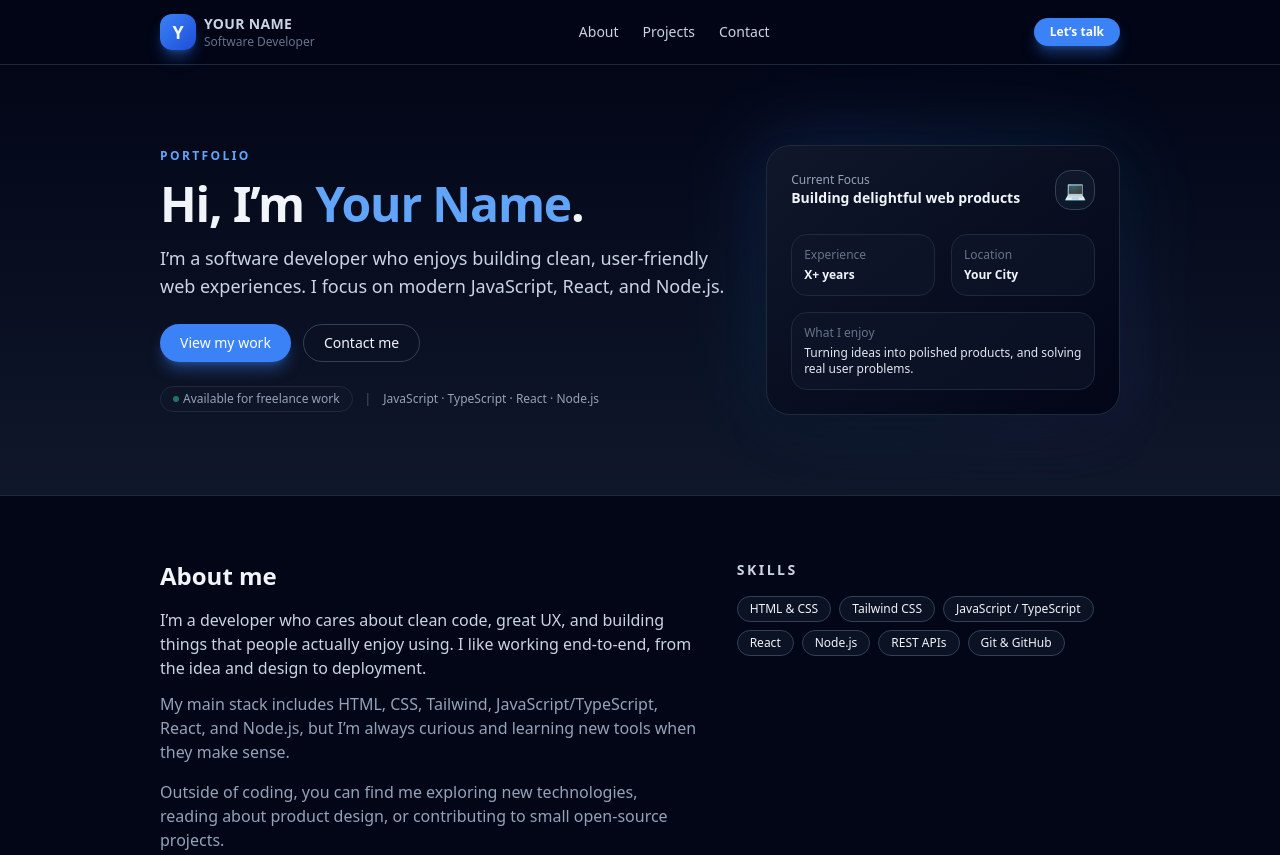
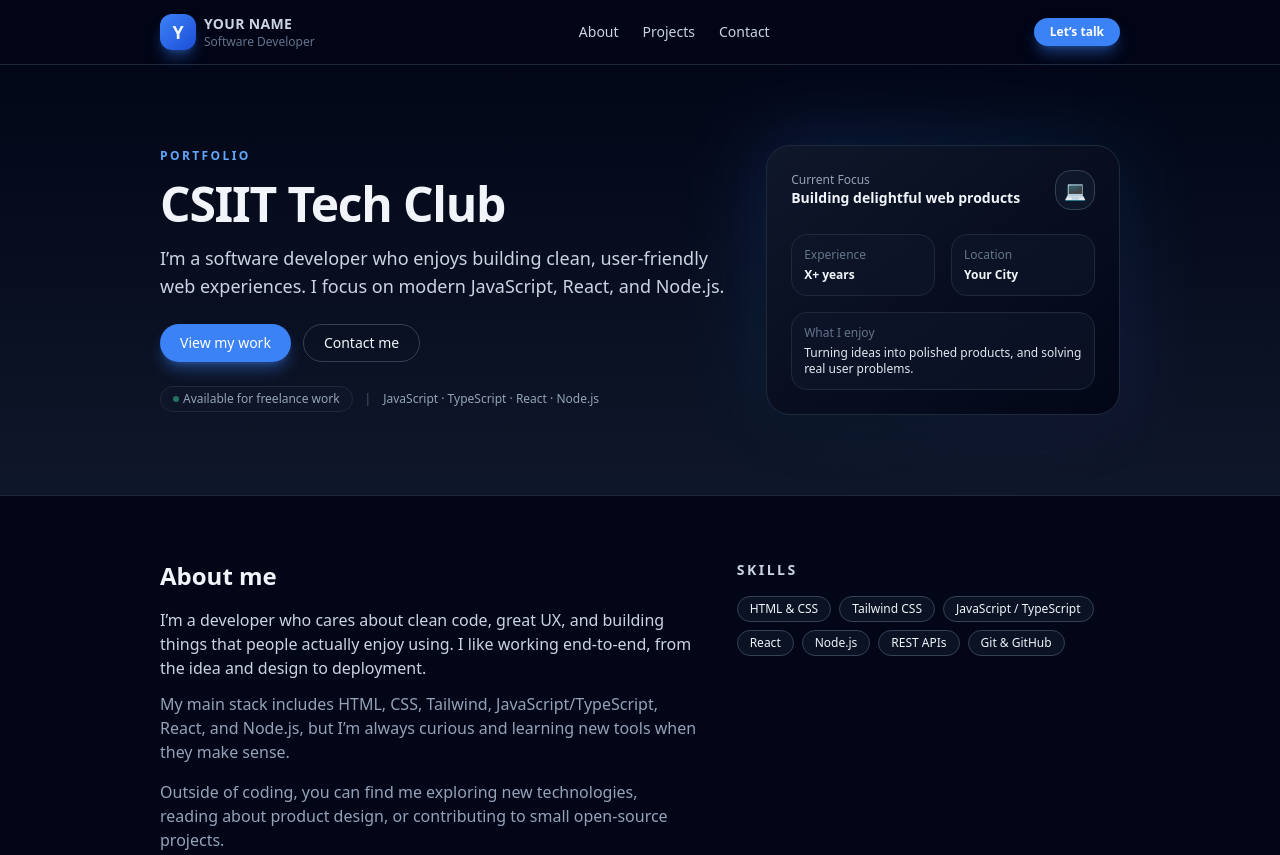
Before and after one commit to n48331/openclaw-site, a plain HTML site: page index.html in a window 1280 px wide. Shown: the top 855 px of the page. Drawn offline with nearby package versions, Linux system fonts and the light colour scheme.

Commit message:
Update homepage heading

```diff
--- a/index.html
+++ b/index.html
@@ -85,7 +85,7 @@
                 Portfolio
               </p>
               <h1 class="text-3xl sm:text-4xl md:text-5xl font-semibold tracking-tight mb-4">
-                Hi, I’m <span class="text-primary-400">Your Name</span>.
+                CSIIT Tech Club
               </h1>
               <p class="text-lg text-slate-300 mb-6 max-w-xl">
                 I’m a software developer who enjoys building clean, user‑friendly web experiences.
```
Also changed, not shown: 2 other files.
